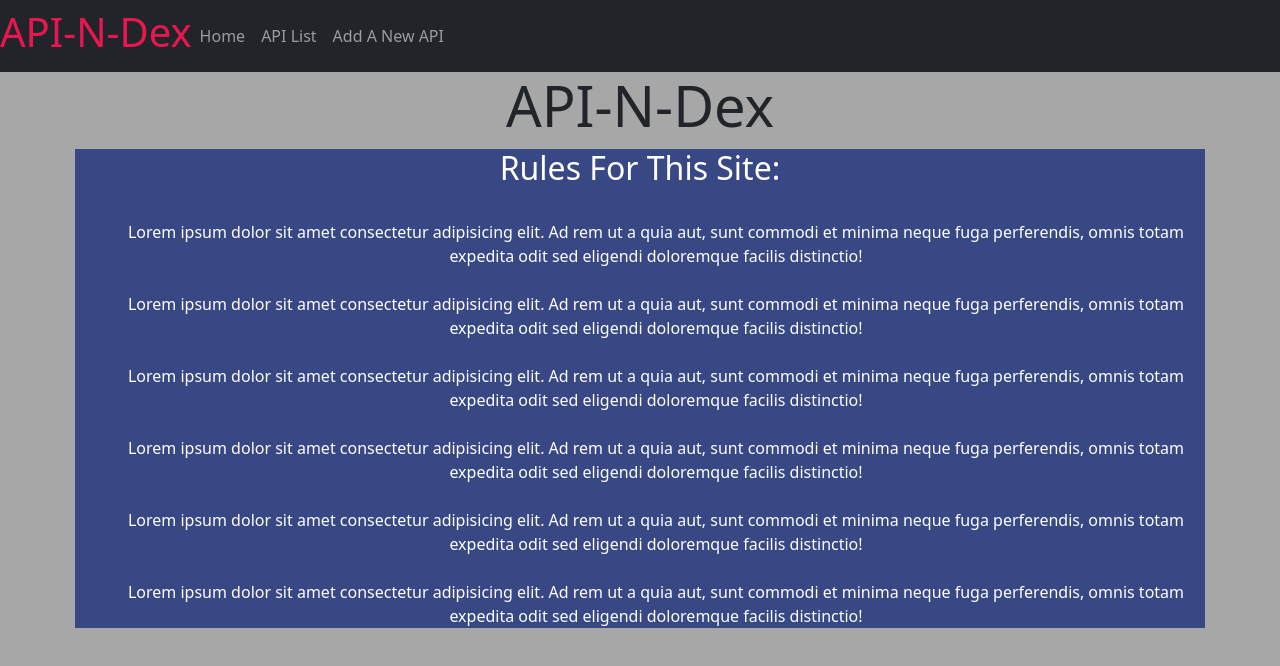
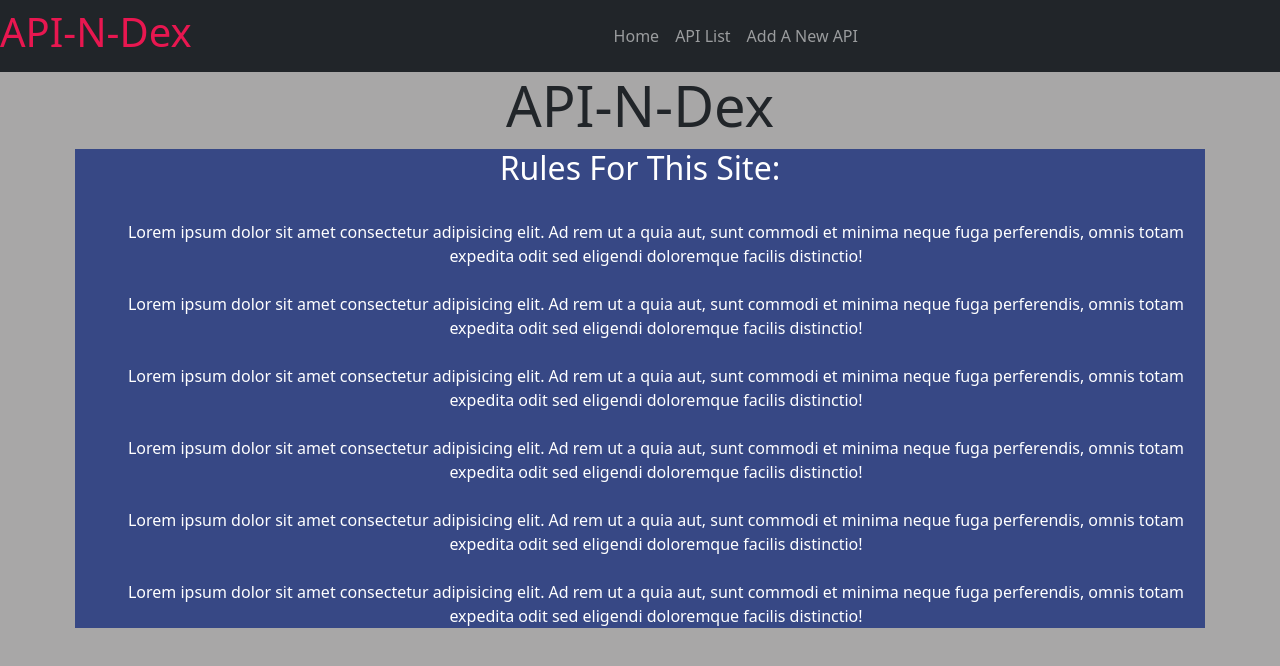
Before and after one commit to yexeniaf/API-N-Dex, a React (Create React App) app in the folder client/: page / in a window 1280 px wide. Shown: the top 666 px of the page. Built offline with nearby package versions, Linux system fonts and the light colour scheme; no server answers.

Commit message:
nav bar links centered

```diff
--- a/client/src/components/Navbar.jsx
+++ b/client/src/components/Navbar.jsx
@@ -8,7 +8,7 @@
             <button className="navbar-toggler" type="button" data-toggle="collapse" data-target="#navbarNavAltMarkup" aria-controls="navbarNavAltMarkup" aria-expanded="false" aria-label="Toggle navigation">
                 <span className="navbar-toggler-icon"></span>
             </button>
-            <div className="collapse navbar-collapse" id="navbarNav">
+            <div className="collapse navbar-collapse d-flex justify-content-center" id="navbarNav">
                 <ul className="navbar-nav">
                     <li className="nav-item">
                         <Link className="nav-link" to="/">Home</Link>
```
